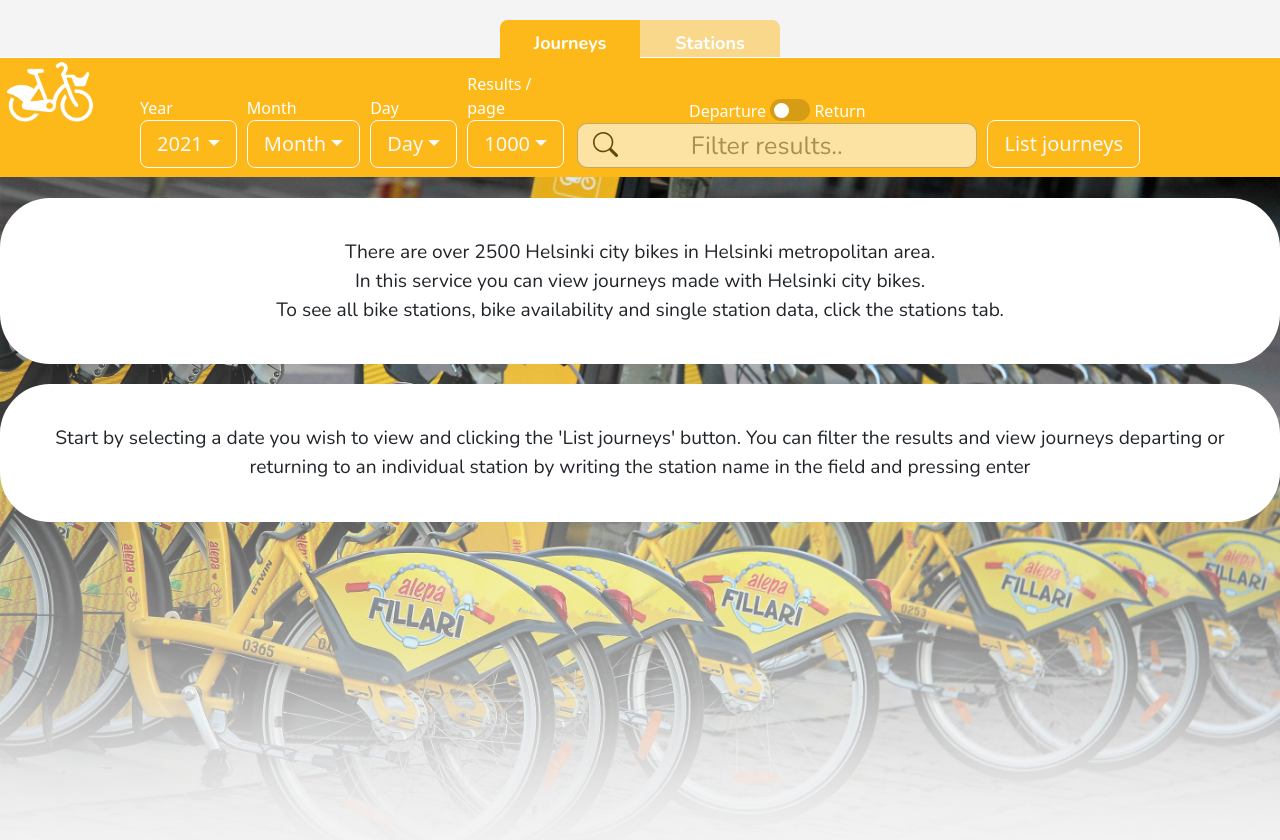
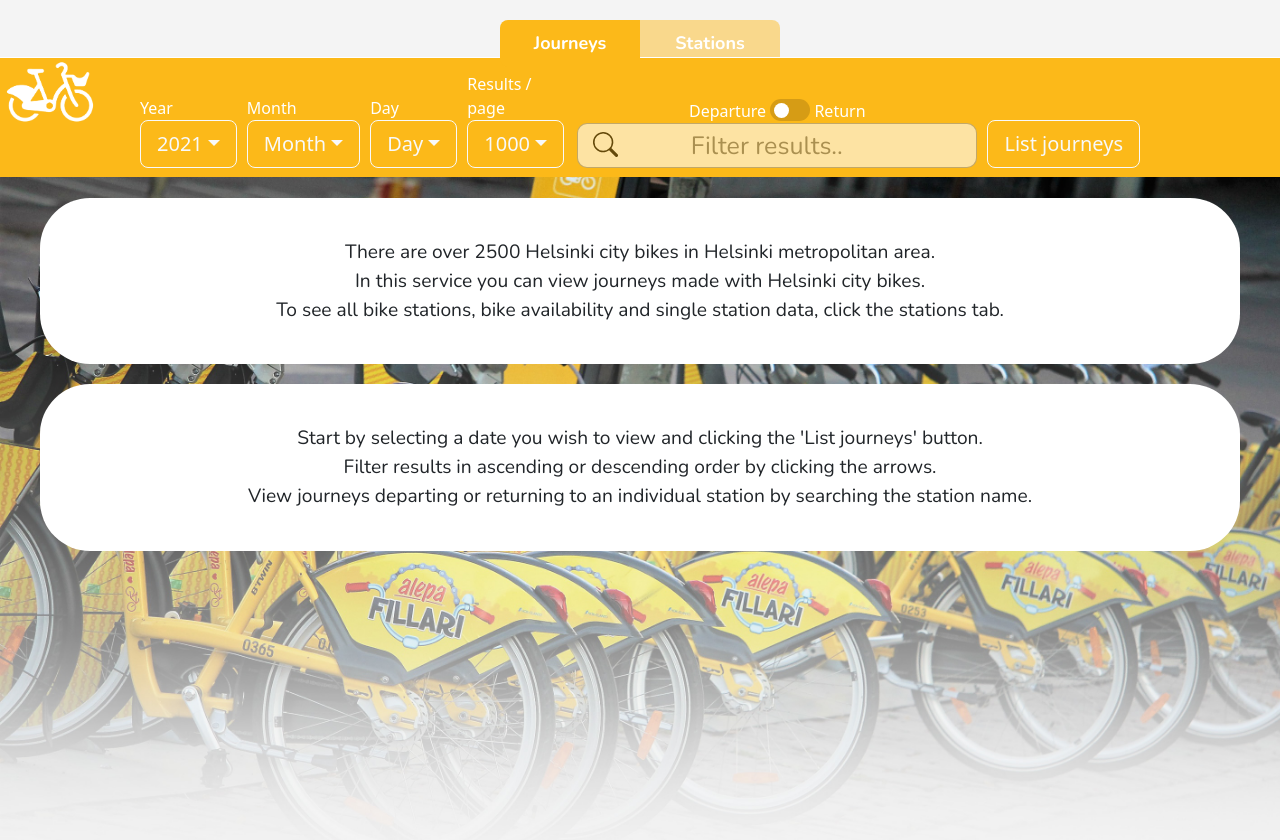
Before and after one commit to hosssu/Helsinki-city-bike-app, a React (Create React App) app: page / in a window 1280 px wide. Shown: the top 840 px of the page. Built offline with nearby package versions, Linux system fonts and the light colour scheme.

Commit message:
small text and CSS changes

```diff
--- a/src/components/ListJourneys.js
+++ b/src/components/ListJourneys.js
@@ -130,8 +130,10 @@
                     In this service you can view journeys made with Helsinki city bikes.<br />
                     To see all bike stations, bike availability and single station data, click the stations tab.<br /></div>
                 <div className='ResultOuter'>
-                    Start by selecting a date you wish to view and clicking the 'List journeys' button.
-                    You can filter the results and view journeys departing or returning to an individual station by writing the station name in the field and pressing enter</div>
+                    Start by selecting a date you wish to view and clicking the 'List journeys' button.<br />
+                    Filter results in ascending or descending order by clicking the arrows. <br />
+                    View journeys departing or returning to an individual station by searching the station name. <br />
+                </div>
 
 
                 <JourneyResults result={currentPost}
--- a/src/style.css
+++ b/src/style.css
@@ -214,6 +214,7 @@
     position: relative;
     border-radius: 50px;
     padding: 40px;
+    min-width: 900px;
     max-width: 1300px;
     margin-top: 20px;
     margin-left: auto;
```
